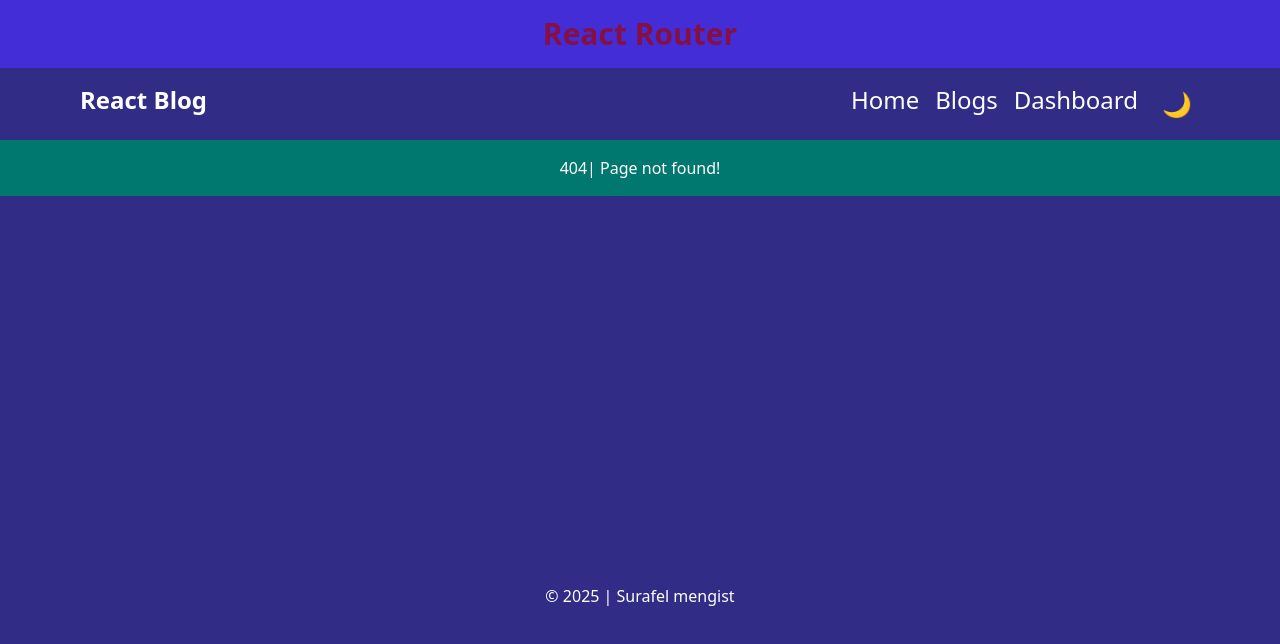
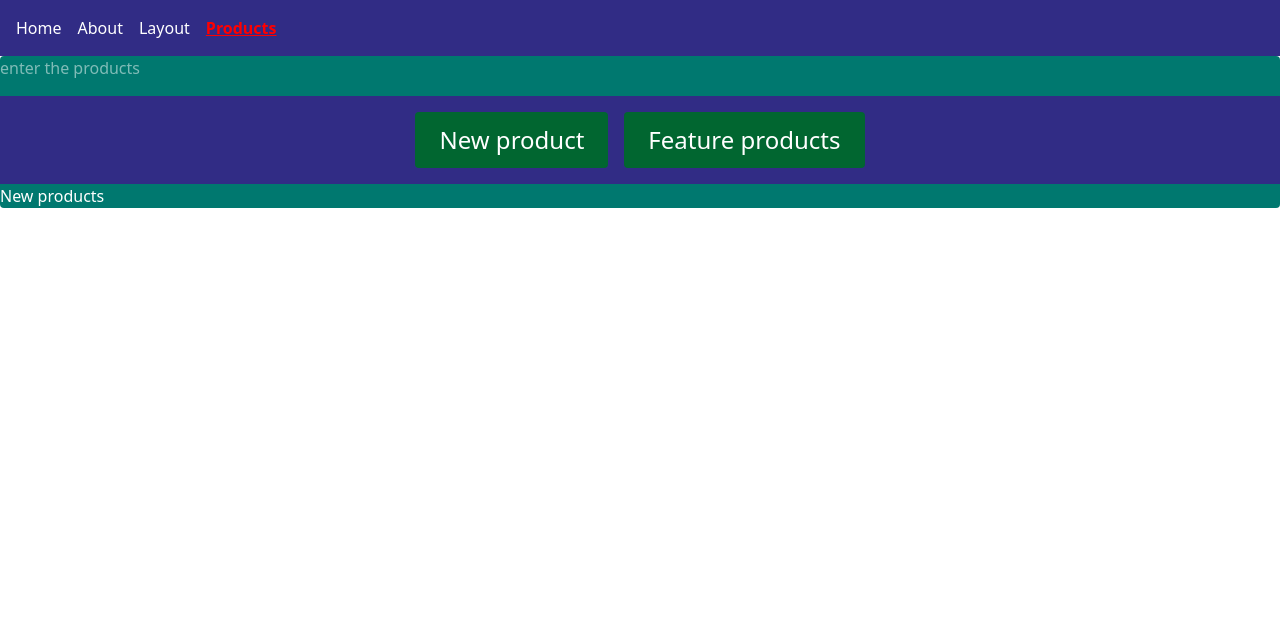
Before and after one commit to abyssiniatech/react-vite-typescript, a React (Vite) app: page /products/new in a window 1280 px wide. Before the commit this address had no page. Shown: the top 644 px of the page. Built offline with nearby package versions, Linux system fonts and the light colour scheme.

Commit message:
add nested and style to the mini router projects

```diff
--- a/src/App.tsx
+++ b/src/App.tsx
@@ -1,8 +1,28 @@
+import {  Route, Routes } from "react-router-dom";
+import Home from "./Router/Home"
+import About from "./Router/About";
+import Layout from "./Router/Layout"
+import Navlink from "./Router/Navlink";
+import Products from "./Router/Products";
+import New from "./Router/New";
+import Feature from "./Router/Feature";
 
 
 const App = () => {
   return (
-    <div>app folder and also it is the best</div>
+    <div>
+       <Navlink/>
+      <Routes>
+      <Route path="/" element={<Home />} />
+      <Route path="/about" element={<About />} />
+      <Route path="/layout" element={<Layout />} />
+      <Route path="/products" element={<Products />}>
+         <Route path="new" element={<New />} />
+         <Route path="feature" element={<Feature />} />
+
+      </Route>
+      </Routes>
+    </div>
   )
 };
 
--- /dev/null
+++ b/src/Router/About.tsx
@@ -0,0 +1,5 @@
+const About = () => {
+  return <h2 className="text-center">About Page!</h2>;
+};
+
+export default About;
--- /dev/null
+++ b/src/Router/Feature.tsx
@@ -0,0 +1,8 @@
+
+const Feature = () => {
+  return (
+    <div>Feature products</div>
+  )
+};
+
+export default Feature;
--- /dev/null
+++ b/src/Router/Home.tsx
@@ -0,0 +1,5 @@
+const Home = () => {
+  return <h2 className="text-center">Home Page</h2>;
+};
+
+export default Home;
--- /dev/null
+++ b/src/Router/Layout.tsx
@@ -0,0 +1,16 @@
+import { Outlet } from "react-router-dom";
+
+const Layout = () => {
+  return (
+    <div className="text-center">
+      <h1 className="text-center">HEADER componets </h1>
+
+      {/* Child route renders here */}
+      <Outlet />
+
+      <h1 className="text-center">welcome to it</h1>
+    </div>
+  );
+};
+
+export default Layout;
--- /dev/null
+++ b/src/Router/Navlink.tsx
@@ -0,0 +1,25 @@
+import { NavLink } from "react-router-dom";
+
+
+const Navlink = () => {
+    const activeLinks = ({isActive}:{isActive:boolean})=>{
+        return{
+            color:isActive ? "red" : "white",
+            textDecoration: isActive ? "underline" : "none",
+            fontWeight:isActive ? "bold" : "normal"
+        }
+    }
+  return (
+    <div className="bg-indigo-900 text-white flex items-center justify-between">
+         <ul className="flex justify-evenly items-center p-4 gap-4">
+            <NavLink style={activeLinks} to="/"> Home</NavLink>
+            <NavLink style={activeLinks} to="/about"> About</NavLink>
+            <NavLink style={activeLinks} to="/layout"> Layout</NavLink>
+            <NavLink style={activeLinks} to="/products"> Products</NavLink>
+
+         </ul>
+    </div>
+  )
+};
+
+export default Navlink;
--- /dev/null
+++ b/src/Router/New.tsx
@@ -0,0 +1,9 @@
+
+
+const New = () => {
+  return (
+    <div>New products</div>
+  )
+};
+
+export default New;
--- /dev/null
+++ b/src/Router/Products.tsx
@@ -0,0 +1,16 @@
+import { NavLink, Outlet } from "react-router-dom"
+
+const Products =()=>{
+    return(
+        <div className="bg-teal-700 text-white rounded ">
+         <input type="text" placeholder="enter the products" />
+           <nav className="bg-indigo-900 text-white flex gap-4 items-center justify-center p-4 mt-4">
+
+          <NavLink className="bg-green-800 text-white px-6 py-3 rounded text-2xl" to="new">New product</NavLink>
+          <NavLink className="bg-green-800 text-white px-6 py-3 rounded text-2xl" to="feature">Feature products</NavLink>
+           </nav>
+           <Outlet />
+        </div>
+    )
+}
+export default Products
--- a/src/main.tsx
+++ b/src/main.tsx
@@ -1,16 +1,14 @@
 import React from "react";
 import ReactDOM from "react-dom/client";
 import { BrowserRouter } from "react-router-dom";
-import App from "./app/App";
-import { ThemeProvider } from "./context/ThemeContext";
+// import App from "./App/App"
 import "./index.css";
+import App from "./App";
 
 ReactDOM.createRoot(document.getElementById("root")!).render(
   <React.StrictMode>
-    <ThemeProvider>
-      <BrowserRouter>
-        <App />
-      </BrowserRouter>
-    </ThemeProvider>
+    <BrowserRouter>
+      <App />
+    </BrowserRouter>
   </React.StrictMode>
 );
```
